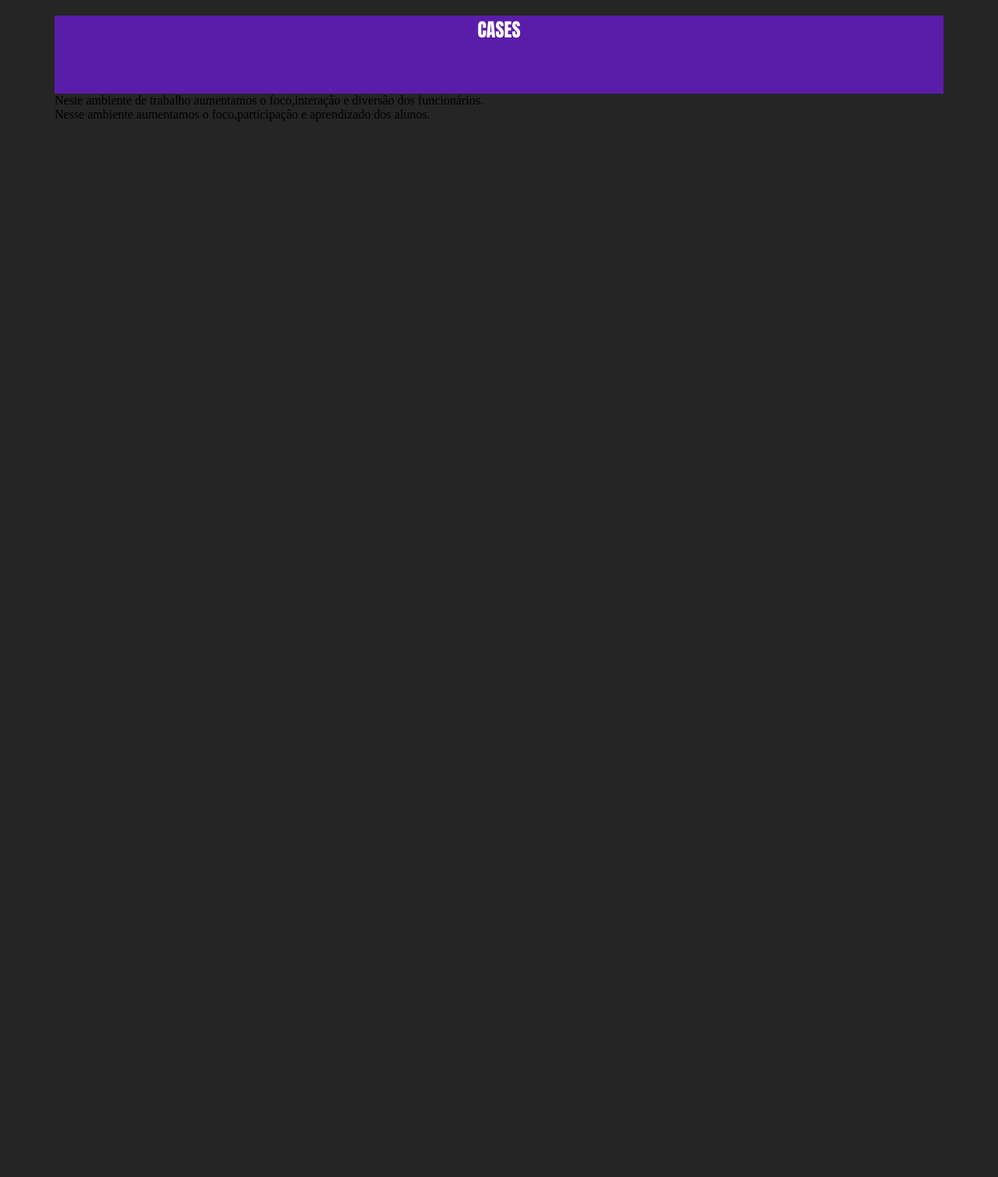
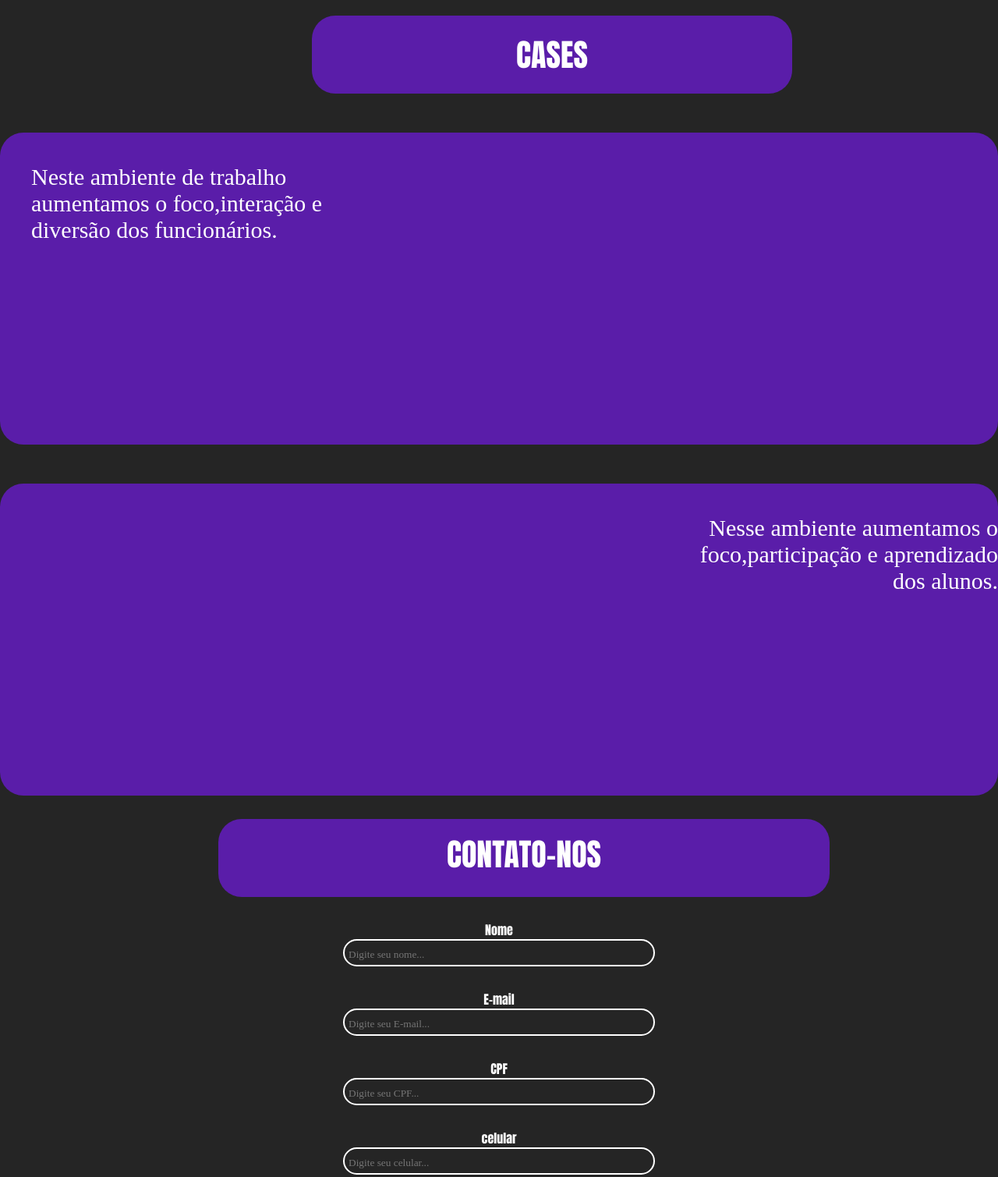
Before and after one commit to DuarteJS/Insugame, a plain HTML site: page index.html in a window 1280 px wide. Shown: the part 920-2429 px from the top of the page at 78% size. Before the commit the page ends 1076 px from the top, so only its background shows below. Drawn offline with Linux system fonts and the light colour scheme.

Commit message:
inicio do contato

```diff
--- a/index.css
+++ b/index.css
@@ -190,27 +190,133 @@ button h3 {
 
 
 
-#cases {
+.banner-cases {
     margin-top: 50px;
-    padding: 0 70px 0 70px;
-
-}
-
-#cases h2 {
-    background-color: #5A1DA9;
-    width: 100%;
-    height: 100px;
-
-    font-family: 'Anton';
-    color: white;
-
-    text-align: center;
-
-    text-transform: uppercase;
-    font-weight: 50;
+    padding: 0px 200px 0 200px;
 
 
 
 
 
 }
+
+.banner-cases h2 {
+    background-color: var(--roxo-insugame);
+    width: 70%;
+    height: 100px;
+    margin: 0 300px 0 200px;
+
+    font-family: 'Anton';
+    color: white;
+    font-size: 40px;
+
+    text-align: center;
+
+    text-transform: uppercase;
+    font-weight: 50;
+    border-radius: 30px;
+
+    padding-top: 20px;
+
+
+
+
+}
+
+.cases1 {
+
+    background-color: var(--roxo-insugame);
+   width: 100%;
+    height: 400px;
+    margin: 50px 0 0 0 ;
+
+    font-family: 'Teko';
+    color: white;
+    font-size: 30px;
+
+    padding: 40px 0 40px 40px ;
+
+    border-radius: 30px;
+
+
+
+
+
+
+
+}
+.cases2 {
+    background-color: var(--roxo-insugame);
+    width: 100%;
+    height: 400px;
+    margin: 50px 0 0 0 ;
+
+    font-family: 'Teko';
+    color: white;
+    font-size: 30px;
+
+    text-align: end;
+
+    padding: 40px 0 40px 40px ;
+
+    border-radius: 30px;
+
+
+}
+#contato h2{
+    font-family: 'Anton';
+    color: white;
+    font-size: 40px;
+    margin: 30px 600px 30px 200px;
+
+    background-color: var(--roxo-insugame);
+    width: 70%;
+    height: 100px;
+
+    text-transform: uppercase;
+    font-weight: 50;
+    border-radius: 30px;
+    text-align: center;
+
+    padding-top: 15px;
+}
+#contato {
+    padding: 0 80px 0 80px;
+
+}
+#contato form{
+    display: flex;
+    justify-content: space-between;
+    align-items: center;
+    flex-direction: column;
+    margin-bottom: 70px;
+}
+
+.campo {
+   margin-bottom: 30px;
+    align-items: center;
+
+   display: flex;
+   flex-direction: column;
+
+    height: auto;
+
+}
+
+#contato .campo label {
+    font-family: 'Anton';
+    color: white;
+    font-weight: 300;
+
+}
+
+#contato .campo input{
+    font-family: 'Teko';
+    width: 400px;
+    height: 35px;
+    border-radius: 30px;
+
+    padding: 5px 0 0 5px;
+    background: none;
+    border: 2px solid white;
+}
--- a/index.html
+++ b/index.html
@@ -40,21 +40,50 @@
 
 
  <section id="cases">
+    <div class="banner-cases">
+    <h2>cases</h2>
+</div>
 
-    <h2>cases</h2>
-    <div class="cases1">
+<div class="cases1">
         <p>
-            Neste ambiente de trabalho aumentamos o foco,interação e diversão dos funcionários.
+            Neste ambiente de trabalho <br> aumentamos o foco,interação e <br> diversão dos funcionários.
         </p>
+    </div>
     <div class="cases2">
         <p>
-            Nesse ambiente aumentamos o foco,participação e aprendizado dos alunos.
+            Nesse ambiente aumentamos o <br>foco,participação e aprendizado <br> dos alunos.
         </p>
-
+    </div>
     </section>
-    </div>
 
 
+    <section id="contato">
+       <h2>Contato-nos</h2>
+
+       <form>
+    <div class="campo">
+        <label for="campo-nome">Nome</label>
+        <input id="campo-nome" type="text" placeholder="Digite seu nome...">
+
+    </div>
+    <div class="campo">
+        <label for="campo-email">E-mail</label>
+        <input id="campo-email" type="email" placeholder="Digite seu E-mail...">
+
+    </div>
+    <div class="campo">
+        <label for="Campo-cpf">CPF</label>
+        <input id="Campo-cpf" type="text" placeholder="Digite seu CPF..." pattern="[0-9]{2}-[0-9]{4}-[0-9]{4}">
+
+    </div>
+    <div class="campo">
+        <label for="campo-celular">celular</label>
+        <input id="campo-celular" type="tel" placeholder="Digite seu celular..." pattern="[0-9]{2}-[0-9]{5}-[0-9]{4}" required>
+
+    </div>
+    <button type="submit">Enviar</button>
+</section>
+</form>
 </body>
 
 </html>
```
